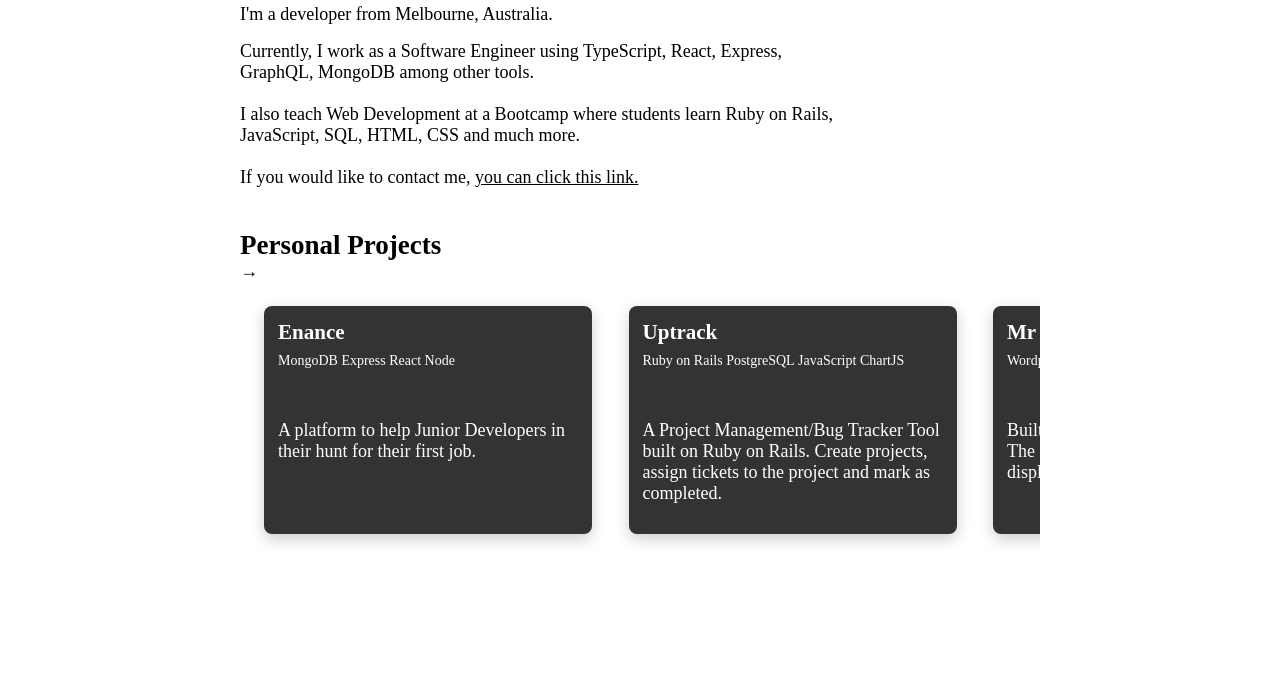
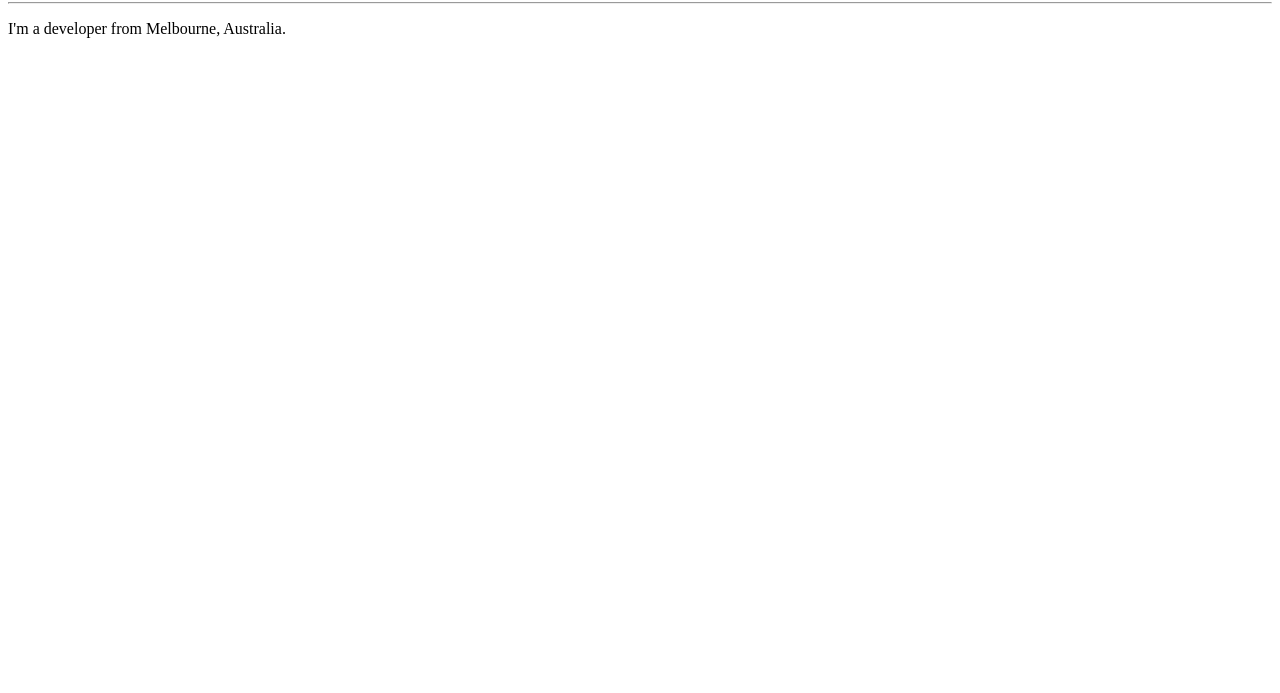
Before and after one commit to glenntippett/glenntippett.github.io, a plain HTML site: page index.html in a window 1280 px wide. Shown: the part 107-800 px from the top of the page. Drawn offline with Linux system fonts and the light colour scheme.

Commit message:
refactor

```diff
--- a/index.html
+++ b/index.html
@@ -1,117 +1,22 @@
 <!DOCTYPE html>
 <html lang="en">
-
   <head>
-  <meta charset="UTF-8">
-  <meta http-equiv="X-UA-Compatible" content="IE=edge">
-  <meta name="viewport" content="width=device-width, initial-scale=1.0">
-  <link rel="stylesheet" href="style.css">
+    <meta charset="UTF-8" />
+    <meta http-equiv="X-UA-Compatible" content="IE=edge" />
+    <meta name="viewport" content="width=device-width, initial-scale=1.0" />
     <title>Glenn Tippett</title>
   </head>
 
   <body>
-  <div class="container">
+    <main>
       <button>Dark Mode</button>
       <header>
         <h1>Hey, I'm Glenn</h1>
-      <hr>
-      <p class="about-me">
-        I'm a developer from Melbourne, Australia.
-      </p>
-      <p>
-        Currently, I work as a Software Engineer using TypeScript, React, Express, GraphQL, MongoDB among other tools.
-      </p>
-      <br>
-      <p>
-        I also teach Web Development at a Bootcamp where students learn Ruby on Rails, JavaScript, SQL, HTML, CSS and
-        much
-        more.
-      </p>
-      <br>
-      <p>
-        If you would like to contact me, <a href="https://linkedin.com/in/glenntippett" target="_blank"
-          class="contact-link">you can click this link.</a>
-      </p>
+        <hr />
+        <p>I'm a developer from Melbourne, Australia.</p>
       </header>
-    <br>
-    <br>
-    <h2>Personal Projects</h2>
-    <span class="arrow">&#8594;</span> <!-- Arrow -->
-    <section class="scroll-menu">
-      <a href="https://www.enance.io/" target="_blank" class="project-link">
-        <article class="project-card">
-          <div class="card-top">
-            <h3>Enance</h3>
-            <ul class="tech-list">
-              <li>MongoDB</li>
-              <li>Express</li>
-              <li>React</li>
-              <li>Node</li>
-            </ul>
-          </div>
-          <div class="card-bottom">
-            <p>A platform to help Junior Developers in their hunt for their first job.
-            </p>
-          </div>
-        </article>
-      </a>
+    </main>
 
-      <a href="https://www.uptrack.tech/" target="_blank" class="project-link">
-        <article class="project-card">
-          <div class="card-top">
-            <h3>Uptrack</h3>
-            <ul class="tech-list">
-              <li>Ruby on Rails</li>
-              <li>PostgreSQL</li>
-              <li>JavaScript</li>
-              <li>ChartJS</li>
-            </ul>
-          </div>
-          <div class="card-bottom">
-            <p>A Project Management/Bug Tracker Tool built on Ruby on Rails. Create projects, assign tickets to the
-              project and mark as completed.
-            </p>
-          </div>
-        </article>
-      </a>
-
-      <a href="https://www.mrhobson.com.au/" target="_blank" class="project-link">
-        <article class="project-card">
-          <div class="card-top">
-            <h3>Mr Hobson</h3>
-            <ul class="tech-list">
-              <li>Wordpress</li>
-              <li>Divi Editor</li>
-            </ul>
-          </div>
-          <div class="card-bottom">
-            <p>Built on Wordpress using the Divi Editor. The site also integrates with Instagram to display latest
-              posts.
-            </p>
-          </div>
-        </article>
-      </a>
-
-      <a href="http://www.unitedbookdistributors.com.au/" target="_blank" class="project-link">
-        <article class="project-card">
-          <div class="card-top">
-            <h3>United Book Distributors</h3>
-            <ul class="tech-list">
-              <li>HTML</li>
-              <li>CSS</li>
-              <li>JavaScript</li>
-            </ul>
-          </div>
-          <div class="card-bottom">
-            <p>Landing page redesign to upgrade the old site UI and use modern web tools. Hosted on an AWS.
-            </p>
-          </div>
-        </article>
-      </a>
-
-    </section> <!-- End of scroll menu -->
-  </div> <!-- End of container -->
     <script src="index.js"></script>
   </body>
-
 </html>
--- a/index.js
+++ b/index.js
@@ -1,36 +1,23 @@
-let lightMode = true;
-const btn = document.querySelector('button');
-const arrow = document.querySelector('.arrow');
+let isLightMode = true;
+const btn = document.querySelector("button");
 
 function changeLightDarkMode() {
-  lightMode = !lightMode;
+  isLightMode = !isLightMode;
 }
 
 function handleThemeBtnClick() {
-  const pageTitle = document.querySelector('h1');
-  if (lightMode) {
+  const pageTitle = document.querySelector("h1");
+  if (isLightMode) {
     pageTitle.innerText = "Hey, I'm evil Glenn";
     btn.innerText = "Light Mode";
   }
 
-  if (!lightMode) {
+  if (!isLightMode) {
     pageTitle.innerText = "Hey, I'm Glenn";
     btn.innerText = "Dark Mode";
   }
   changeLightDarkMode();
 }
 
-function handleArrowClick() {
-  text = `
-    <span class="helper-text">(Not a button, try scrolling)</span>
-  `;
-  if (!document.querySelector('.helper-text')) {
-    arrow.insertAdjacentHTML('beforeend', text)
-  }
-}
-
 // Dark/Light mode button event
-btn.addEventListener('click', handleThemeBtnClick);
-
-// Arrow click event
-arrow.addEventListener('click', handleArrowClick);
+btn.addEventListener("click", handleThemeBtnClick);
--- a/style.css
+++ /dev/null
@@ -1,98 +0,0 @@
-* {
-  margin: 0;
-  padding: 0;
-}
-
-html {
-  font-size: 18px;
-}
-
-.container {
-  margin: 0 auto;
-  max-width: 800px;
-  padding: 16px;
-}
-
-button {
-  padding: 4px;
-  border-radius: 4px;
-  margin-bottom: 8px;
-}
-
-button:hover {
-  cursor: pointer;
-}
-
-header {
-  width: 75%;
-}
-
-.about-me {
-  margin: 16px 0;
-}
-
-.contact-link {
-  text-decoration: underline;
-  color: inherit;
-}
-
-.scroll-menu {
-  overflow: auto;
-  white-space: nowrap; /* This makes the scroll */
-  padding: 8px;
-}
-
-h3 {
-  margin-bottom: 8px;
-}
-
-.tech-list {
-  list-style-type: none;
-  font-size: 14px;
-}
-
-ul li {
-  display: inline;
-}
-
-a {
-  text-decoration: none;
-}
-
-.project-card:hover {
-  box-shadow: 0 5px 15px rgba(0, 0, 0, 0.5);
-}
-
-.project-card {
-  display: flex;
-  flex-direction: column;
-  display: inline-block; /* Needed to put content on one line */
-  color: white;
-  background-color: #333;
-  padding: 14px;
-  margin: 16px;
-  max-width: 300px;
-  min-height: 200px;
-  border-radius: 8px;
-  white-space: normal;
-  vertical-align: top; /* Deleting this line messes up the card alignment */
-  box-shadow: 0 5px 15px rgba(0, 0, 0, 0.2);
-}
-
-.card-top {
-  min-height: 100px;
-}
-
-.card-bottom {
-  min-height: 100px;
-}
-
-.helper-text {
-  font-size: 14px;
-}
-
-@media only screen and (max-width: 600px) {
-  header {
-    min-width: 100%;
-  }
-}
```
Lines whose indentation alone changed are shown as unchanged.
